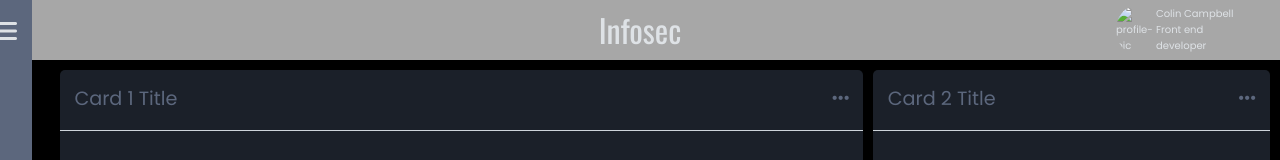
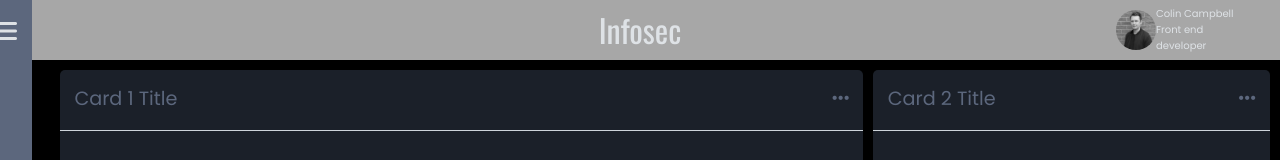
Before and after one commit to Colin-Campbell-Designs/dashboard-dark-big, a plain HTML site: page index.html in a window 1280 px wide. Shown: the top 160 px of the page. Drawn offline with nearby package versions, Linux system fonts and the light colour scheme; the site is published under a folder, as on GitHub Pages, so addresses that start at the root find nothing.

Commit message:
updates to image file path

```diff
--- a/index.html
+++ b/index.html
@@ -19,7 +19,7 @@
 
 
         <div class="header__profile">
-            <img src="/profile pic.jpeg" alt="profile-pic" class="header__favicon">
+            <img src="profile pic.jpeg" alt="profile-pic" class="header__favicon">
             <div class="header__profile-details">
                 <div class="priofile__name">Colin Campbell</div>
                 <div class="priofile__position">Front end developer</div>
```
